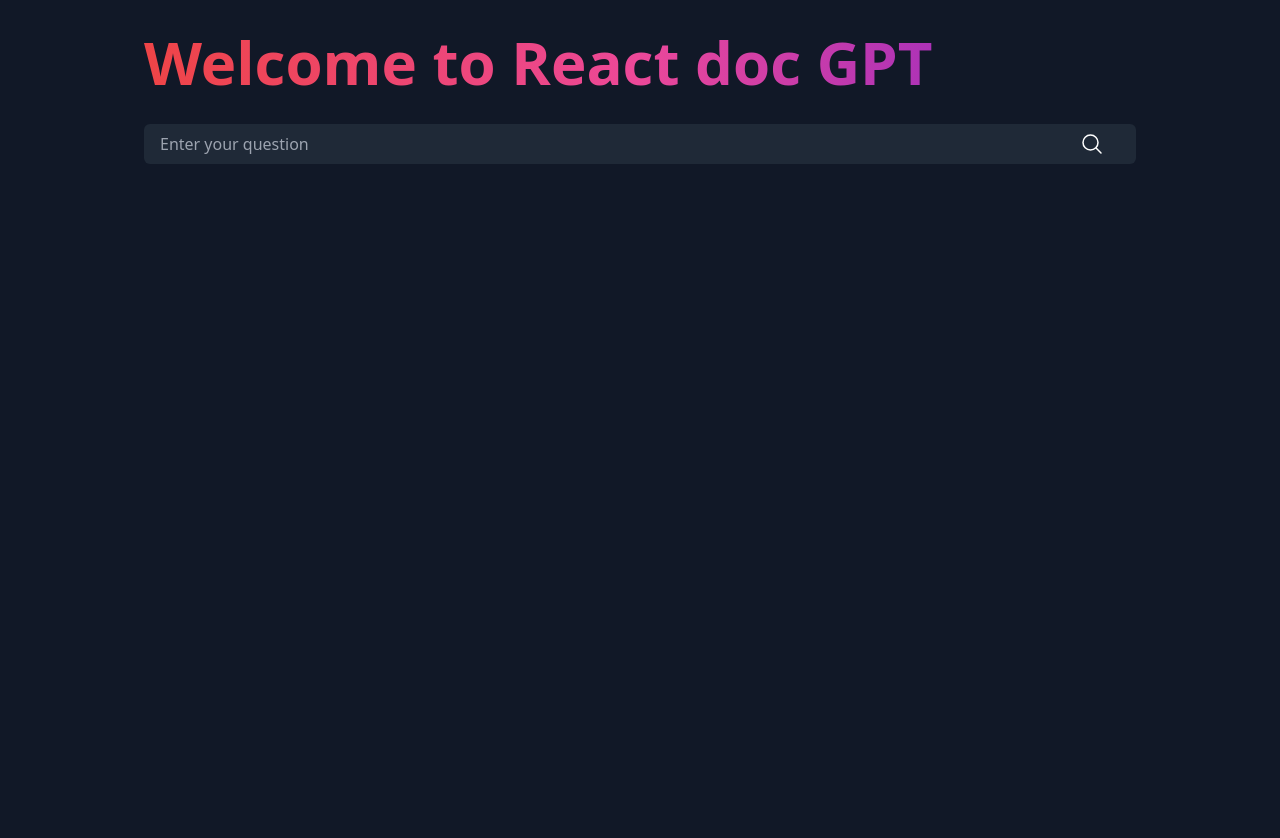
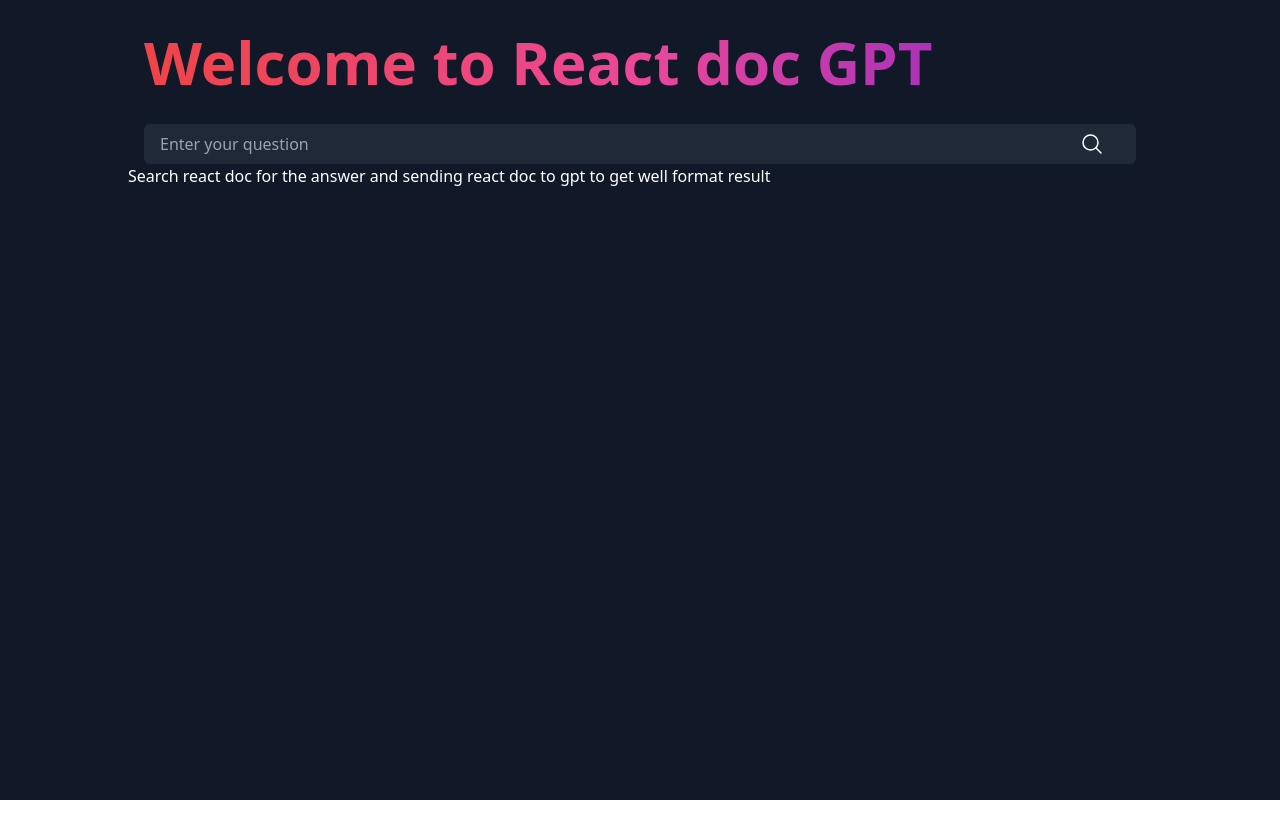
Before and after one commit to vipansh/react-doc-gpt, a Next.js app: page / in a window 1280 px wide. Shown: the top 838 px of the page. After the commit the page ends 800 px from the top, so only its background shows below. Built offline with nearby package versions, Linux system fonts and the light colour scheme.

Commit message:
✅ feat:run change to edge

```diff
--- a/src/components/ProductHunt.tsx
+++ b/src/components/ProductHunt.tsx
@@ -1,8 +1,6 @@
 import Image from "next/image";
 import Link from "next/link";
 import React from "react";
-
-type Props = {};
 
 const ProductHunt = () => {
   return (
--- a/src/pages/api/call-gpt.ts
+++ b/src/pages/api/call-gpt.ts
@@ -5,7 +5,7 @@
   apiKey: process.env.OPENAI_API_KEY,
 });
 
-export const openai = new OpenAIApi(configuration);
+const openai = new OpenAIApi(configuration);
 
 async function generateEmbeddings(text: string) {
   try {
@@ -27,6 +27,10 @@
     return [];
   }
 }
+
+export const config = {
+  runtime: "edge",
+};
 
 async function performSimilaritySearch(
   word: string,
--- a/src/pages/index.tsx
+++ b/src/pages/index.tsx
@@ -71,9 +71,9 @@
         <meta name="viewport" content="width=device-width, initial-scale=1" />
         <link rel="icon" href="/favicon.ico" />
       </Head>
-      <div className="bg-gray-900 py-8 ">
-        {output && <ProductHunt />}
-        <div className="max-w-5xl mx-auto min-h-screen">
+      <div className="bg-gray-900 py-8 min-h-screen flex flex-col ">
+        <div className="container max-w-5xl mx-auto flex flex-col flex-grow">
+          {output && <ProductHunt />}
           <div className="w-full h-48">
             <h1 className="px-4 text-transparent bg-gradient-to-l from-purple-700 via-pink-500 to-red-500 bg-clip-text font-extrabold text-2xl md:text-6xl">
               Welcome to React doc GPT
@@ -125,6 +125,10 @@
             ) : (
               <>{output && <OutputDisplay output={output} />}</>
             )}
+            <div className="text-white">
+              Search react doc for the answer and sending react doc to gpt to
+              get well format result
+            </div>
           </div>
         </div>
       </div>
```
